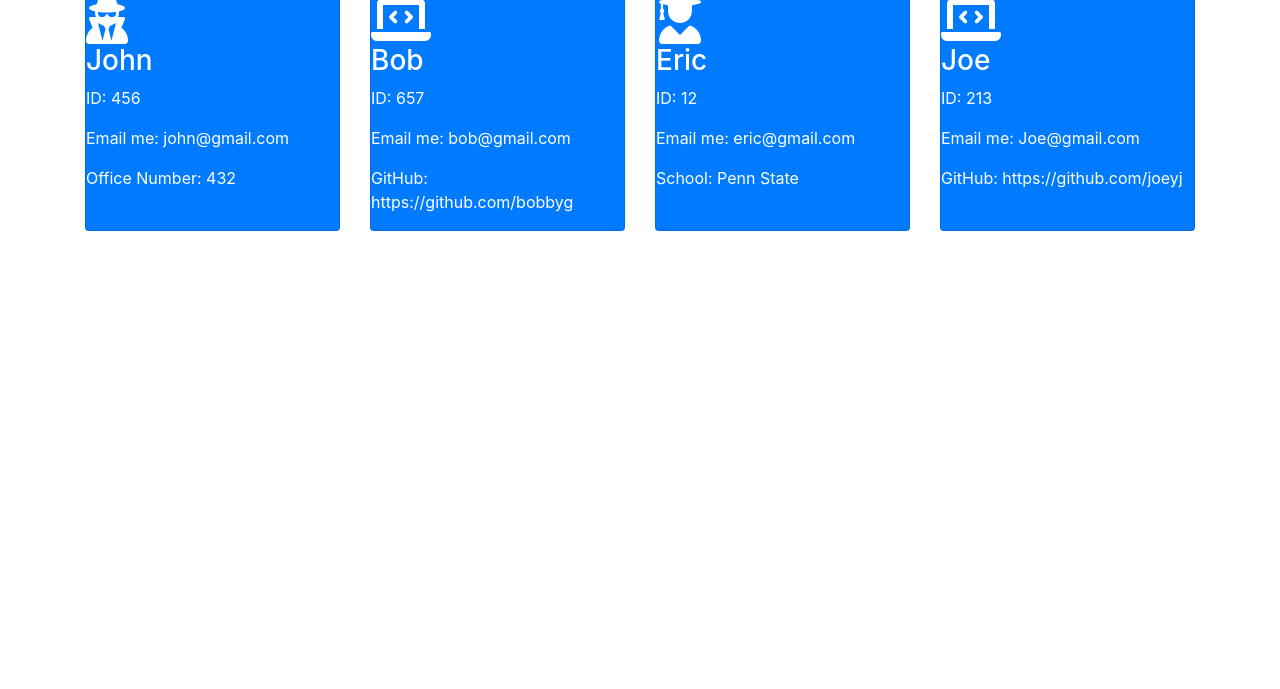
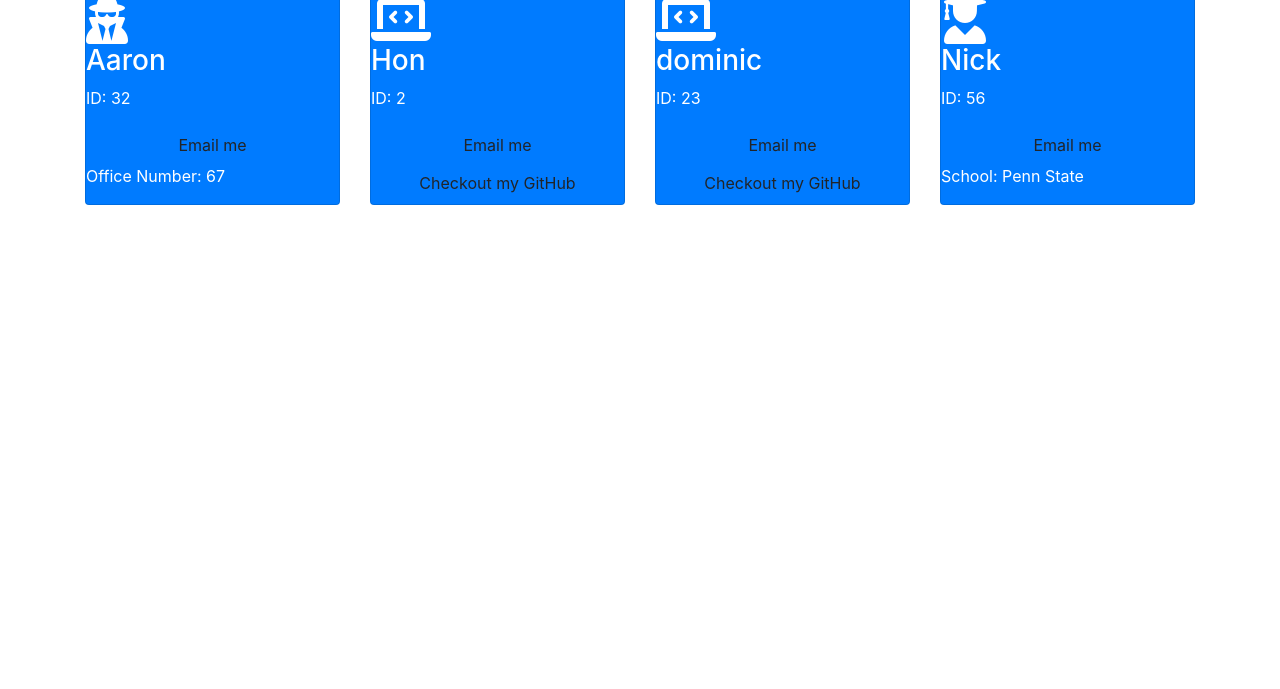
Before and after one commit to addonelson/team_portfolio_generator, a website: page assets/index.html in a window 1280 px wide. Shown: the part 111-800 px from the top of the page. Drawn offline with nearby package versions, Linux system fonts and the light colour scheme; files that its build step writes are made by us from their sources.

Commit message:
email and github links are now clickable

```diff
--- a/assets/index.html
+++ b/assets/index.html
@@ -18,37 +18,37 @@
 <div class="card bg-primary text-white">
 <h2 class="card-title">Manager</h2>
 
-<i class="fas fa-user-secret fa-3x"></i> <h3 class="card-text">John</h3>
-<p class="card-text">ID: 456</p>
-<p class="card-text">Email me: john@gmail.com</p>
-<p> Office Number: 432</p>
+<i class="fas fa-user-secret fa-3x"></i> <h3 class="card-text">Aaron</h3>
+<p class="card-text">ID: 32</p>
+<a class="card-text btn btn-seconday" role="button" href="mailto:aaron.donelson@gmail.com">Email me</a>
+<p> Office Number: 67</p>
 </div>
 
 <div class="card bg-primary text-white">
 <h2 class="card-title">Engineer</h2>
 
-<i class="fas fa-laptop-code fa-3x"></i> <h3 class="card-text">Bob</h3>
-<p class="card-text">ID: 657</p>
-<p class="card-text">Email me: bob@gmail.com</p>
-<p>GitHub: https://github.com/bobbyg</p>
+<i class="fas fa-laptop-code fa-3x"></i> <h3 class="card-text">Hon</h3>
+<p class="card-text">ID: 2</p>
+<a class="card-text btn btn-seconday" role="button" href="mailto:hon@gmail.com">Email me</a>
+<a class="btn btn-seconday" href= "https://github.com/honzorulez" role="button">Checkout my GitHub </a>
+</div>
+
+<div class="card bg-primary text-white">
+<h2 class="card-title">Engineer</h2>
+
+<i class="fas fa-laptop-code fa-3x"></i> <h3 class="card-text">dominic</h3>
+<p class="card-text">ID: 23</p>
+<a class="card-text btn btn-seconday" role="button" href="mailto:dominic@gmail.com">Email me</a>
+<a class="btn btn-seconday" href= "https://github.com/dominicToretto" role="button">Checkout my GitHub </a>
 </div>
 
 <div class="card bg-primary text-white">
 <h2 class="card-title">Intern</h2>
 
-<i class="fa-solid fa-user-graduate fa-3x"></i> <h3 class="card-text">Eric</h3>
-<p class="card-text">ID: 12</p>
-<p class="card-text">Email me: eric@gmail.com</p>
+<i class="fa-solid fa-user-graduate fa-3x"></i> <h3 class="card-text">Nick</h3>
+<p class="card-text">ID: 56</p>
+<a class="card-text btn btn-seconday" role="button" href="mailto:nick@gmail.com">Email me</a>
 <p>School: Penn State</p>
-</div>
-
-<div class="card bg-primary text-white">
-<h2 class="card-title">Engineer</h2>
-
-<i class="fas fa-laptop-code fa-3x"></i> <h3 class="card-text">Joe</h3>
-<p class="card-text">ID: 213</p>
-<p class="card-text">Email me: Joe@gmail.com</p>
-<p>GitHub: https://github.com/joeyj</p>
 </div>
 
     </div>
--- a/index.js
+++ b/index.js
@@ -266,7 +266,7 @@ function updateIndex(employee) {
         section = `<p> Office Number: ${employee.officeNumber}</p>`
     } else if (employee.getRole() === "Engineer") {
         title = `<i class="fas fa-laptop-code fa-3x"></i>`
-        section = `<p>GitHub: https://github.com/${employee.github}</p>`
+        section = `<a class="btn btn-seconday" href= "https://github.com/${employee.github}" role="button">Checkout my GitHub </a>`
     } else {
         title = `<i class="fa-solid fa-user-graduate fa-3x"></i>`
         section = `<p>School: ${employee.school}</p>`
@@ -279,7 +279,7 @@ function updateIndex(employee) {
 
 ${title} <h3 class="card-text">${employee.name}</h3>
 <p class="card-text">ID: ${employee.id}</p>
-<p class="card-text">Email me: ${employee.email}</p>
+<a class="card-text btn btn-seconday" role="button" href="mailto:${employee.email}" >Email me</a>
 ${section}
 </div>
 `
```
